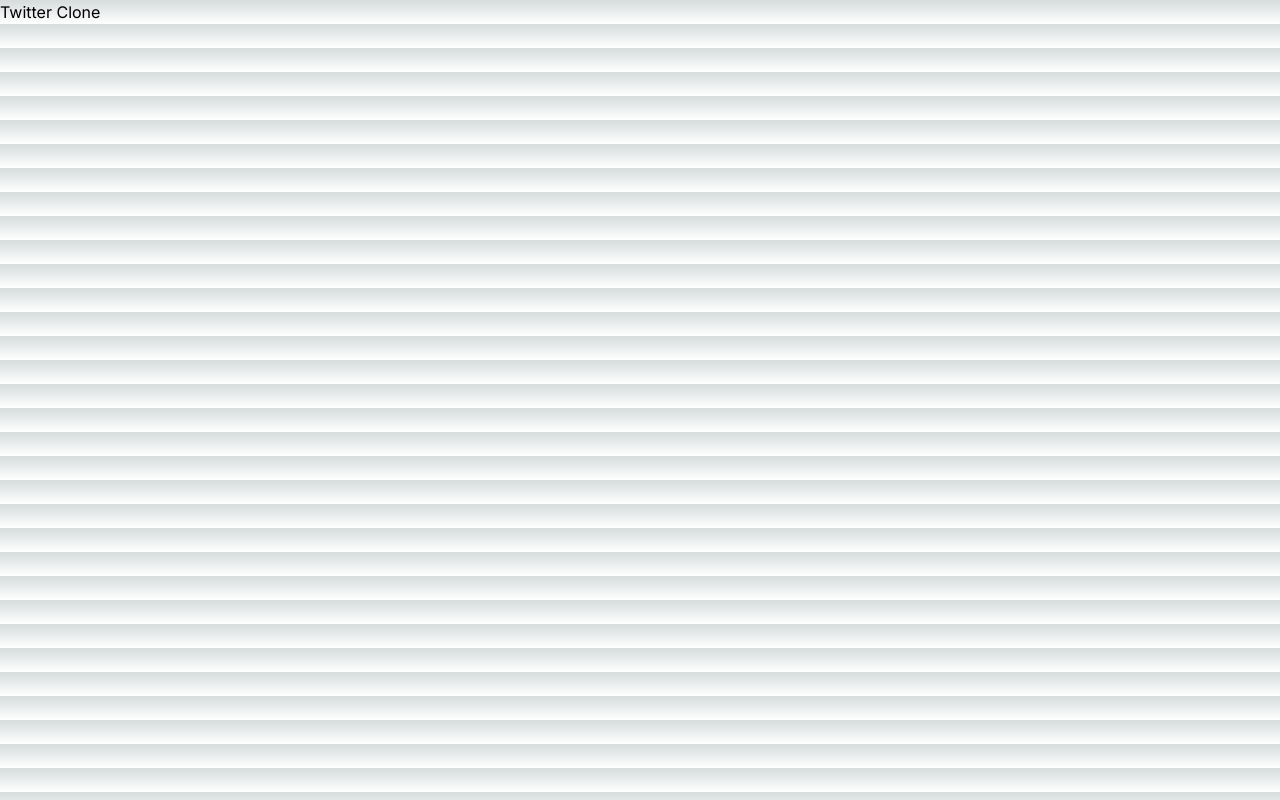
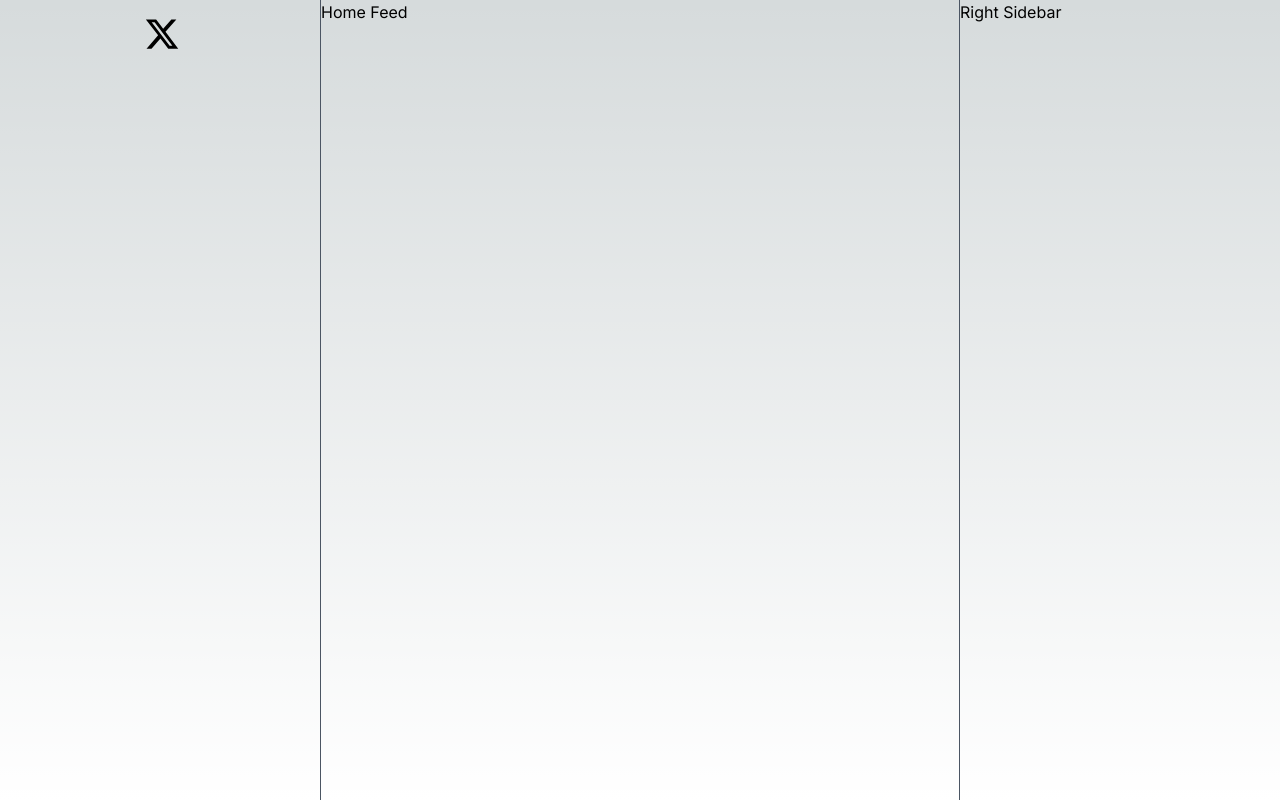
Before and after one commit to Md-Talim/twitter-client, a Next.js app: page / in a window 1280 px wide. Built offline with nearby package versions, Linux system fonts and the light colour scheme.

Commit message:
Build the basic layout and logo

```diff
--- a/app/page.tsx
+++ b/app/page.tsx
@@ -1,3 +1,23 @@
+import { FaXTwitter } from "react-icons/fa6";
+
 export default function Home() {
-  return <div>Twitter Clone</div>;
+  return (
+    <div className="grid grid-cols-12 min-h-screen">
+      {/* Left sidebar */}
+      <div className="col-span-3 pl-32">
+        {/* Logo */}
+        <div className="text-4xl p-4">
+          <FaXTwitter />
+        </div>
+      </div>
+
+      {/* Home Feed */}
+      <div className="col-span-6 border-r border-l border-gray-600">
+        Home Feed
+      </div>
+
+      {/* Right Sidebar */}
+      <div className="col-span-3">Right Sidebar</div>
+    </div>
+  );
 }
```
Also changed, not shown: package.json (+5 -4 lines), 1 other file (tests, documents, lock files or other folders).
